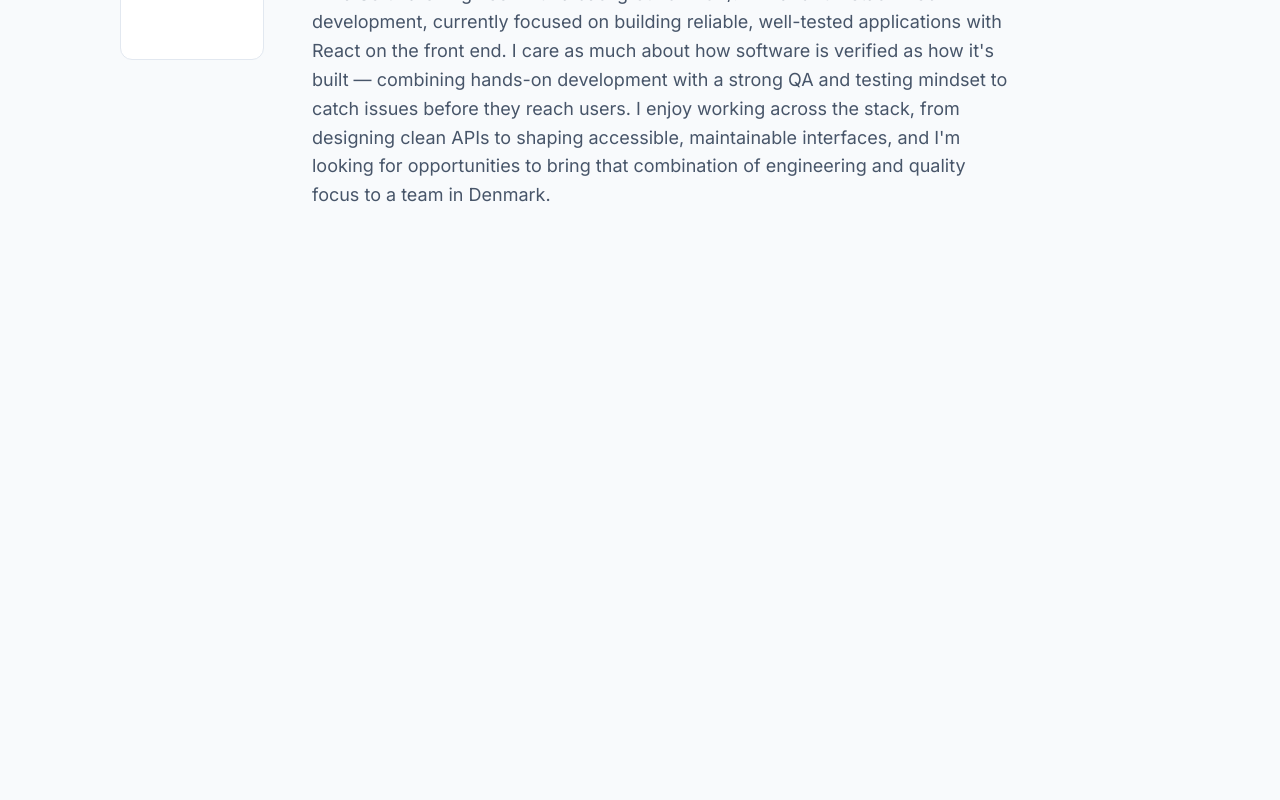
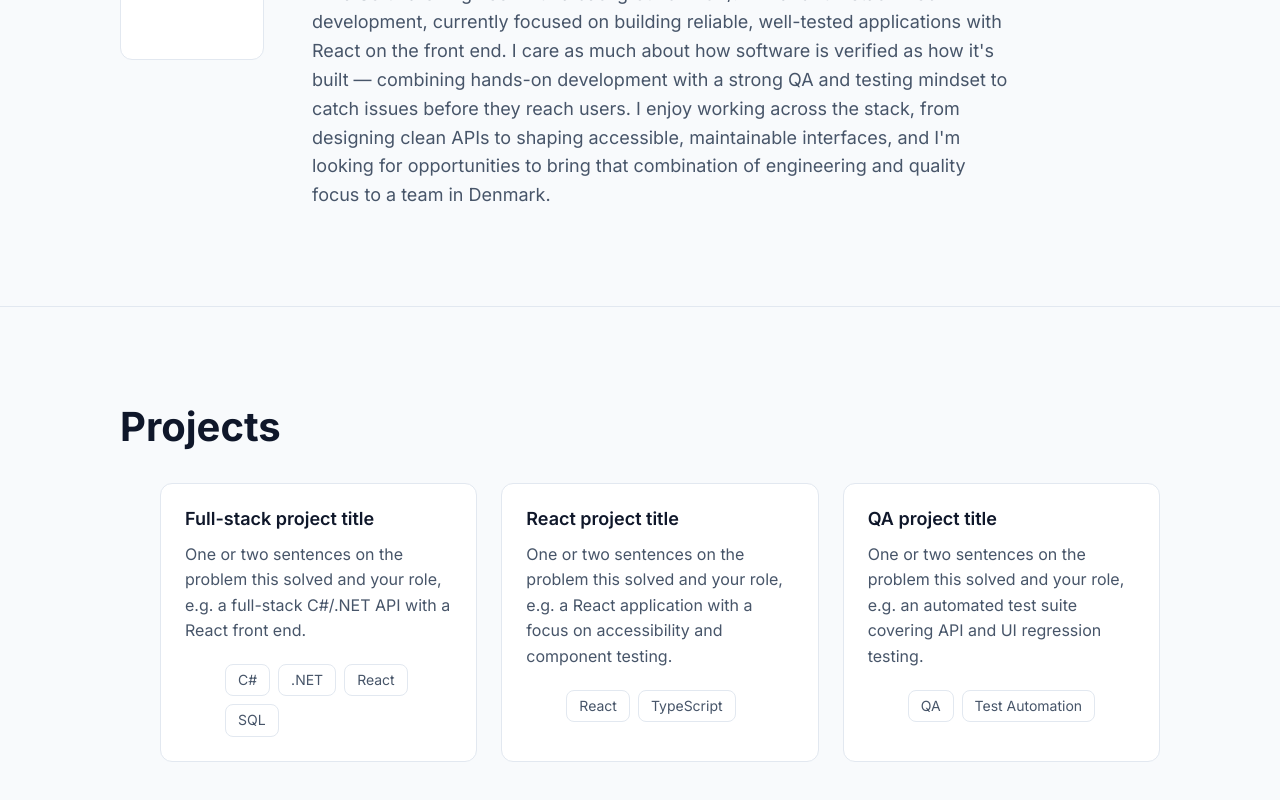
Before and after one commit to FatemaMohammad/portfolio, a React (Vite) app: page / in a window 1280 px wide. Shown: the part 866-1666 px from the top of the page. Before the commit the page ends 1172 px from the top, so only its background shows below. Built offline with nearby package versions, Linux system fonts and the light colour scheme.

Commit message:
add projects section

```diff
--- a/src/App.tsx
+++ b/src/App.tsx
@@ -1,6 +1,7 @@
 import Header from './components/Header/Header'
 import Hero from './sections/Hero/Hero'
 import About from './sections/About/About'
+import Projects from './sections/Projects/Projects'
 
 function App() {
   return (
@@ -9,6 +10,7 @@ function App() {
       <main>
         <Hero />
         <About />
+        <Projects />
       </main>
     </>
   )
--- /dev/null
+++ b/src/data/projects.ts
@@ -0,0 +1,22 @@
+import type { Project } from '../types/project';
+
+export const projects: Project[] = [
+  {
+    title: 'Full-stack project title',
+    description:
+      'One or two sentences on the problem this solved and your role, e.g. a full-stack C#/.NET API with a React front end.',
+    tags: ['C#', '.NET', 'React', 'SQL'],
+  },
+  {
+    title: 'React project title',
+    description:
+      'One or two sentences on the problem this solved and your role, e.g. a React application with a focus on accessibility and component testing.',
+    tags: ['React', 'TypeScript'],
+  },
+  {
+    title: 'QA project title',
+    description:
+      'One or two sentences on the problem this solved and your role, e.g. an automated test suite covering API and UI regression testing.',
+    tags: ['QA', 'Test Automation'],
+  },
+];
--- /dev/null
+++ b/src/sections/Projects/Projects.css
@@ -0,0 +1,73 @@
+.projects {
+  padding-block: var(--space-8);
+  border-top: var(--border-default);
+}
+
+.projects__grid {
+  display: grid;
+  grid-template-columns: 1fr;
+  gap: var(--space-4);
+  margin-top: var(--space-5);
+  list-style: none;
+}
+
+@media (min-width: 768px) {
+  .projects__grid {
+    grid-template-columns: repeat(2, 1fr);
+  }
+}
+
+@media (min-width: 1024px) {
+  .projects__grid {
+    grid-template-columns: repeat(3, 1fr);
+  }
+}
+
+.project-card {
+  display: flex;
+  flex-direction: column;
+  gap: var(--space-2);
+  padding: var(--space-4);
+  border: var(--border-default);
+  border-radius: var(--radius-card);
+  background-color: var(--color-surface);
+}
+
+.project-card__title {
+  font-size: var(--font-size-body-lg);
+  font-weight: var(--font-weight-semibold);
+  color: var(--color-text-primary);
+}
+
+.project-card__description {
+  font-size: var(--font-size-body);
+  line-height: var(--line-height-base);
+  color: var(--color-text-secondary);
+}
+
+.project-card__tags {
+  display: flex;
+  flex-wrap: wrap;
+  gap: var(--space-1);
+  list-style: none;
+  margin-top: var(--space-1);
+}
+
+.project-card__tag {
+  padding: 0.25rem var(--space-2);
+  border-radius: var(--radius-button);
+  border: var(--border-default);
+  font-size: var(--font-size-small);
+  color: var(--color-text-secondary);
+}
+
+.project-card__links {
+  display: flex;
+  gap: var(--space-3);
+  margin-top: var(--space-1);
+}
+
+.project-card__link {
+  font-size: var(--font-size-small);
+  font-weight: var(--font-weight-medium);
+}
--- /dev/null
+++ b/src/sections/Projects/Projects.tsx
@@ -0,0 +1,43 @@
+import { projects } from '../../data/projects';
+import './Projects.css';
+
+function Projects() {
+  return (
+    <section id="projects" className="projects">
+      <div className="container">
+        <h2 className="section-heading">Projects</h2>
+        <ul className="projects__grid">
+          {projects.map((project, index) => (
+            <li key={index} className="project-card">
+              <h3 className="project-card__title">{project.title}</h3>
+              <p className="project-card__description">{project.description}</p>
+              <ul className="project-card__tags">
+                {project.tags.map((tag) => (
+                  <li key={tag} className="project-card__tag">
+                    {tag}
+                  </li>
+                ))}
+              </ul>
+              {(project.repoUrl || project.liveUrl) && (
+                <div className="project-card__links">
+                  {project.repoUrl && (
+                    <a href={project.repoUrl} className="project-card__link">
+                      Code
+                    </a>
+                  )}
+                  {project.liveUrl && (
+                    <a href={project.liveUrl} className="project-card__link">
+                      Live
+                    </a>
+                  )}
+                </div>
+              )}
+            </li>
+          ))}
+        </ul>
+      </div>
+    </section>
+  );
+}
+
+export default Projects;
--- /dev/null
+++ b/src/types/project.ts
@@ -0,0 +1,7 @@
+export interface Project {
+  title: string;
+  description: string;
+  tags: string[];
+  repoUrl?: string;
+  liveUrl?: string;
+}
```
